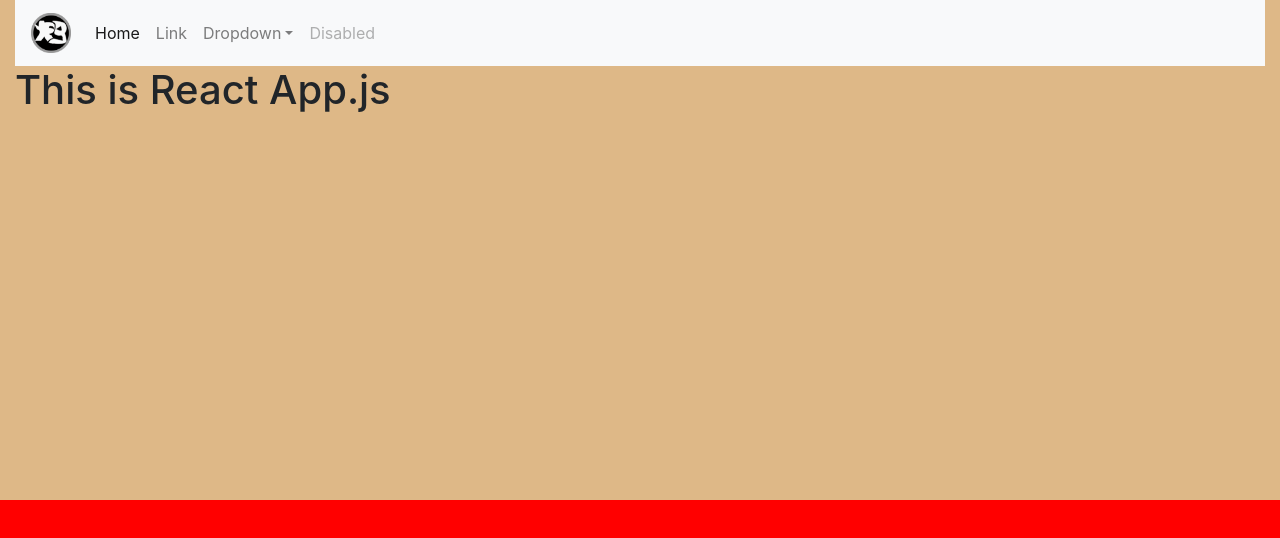
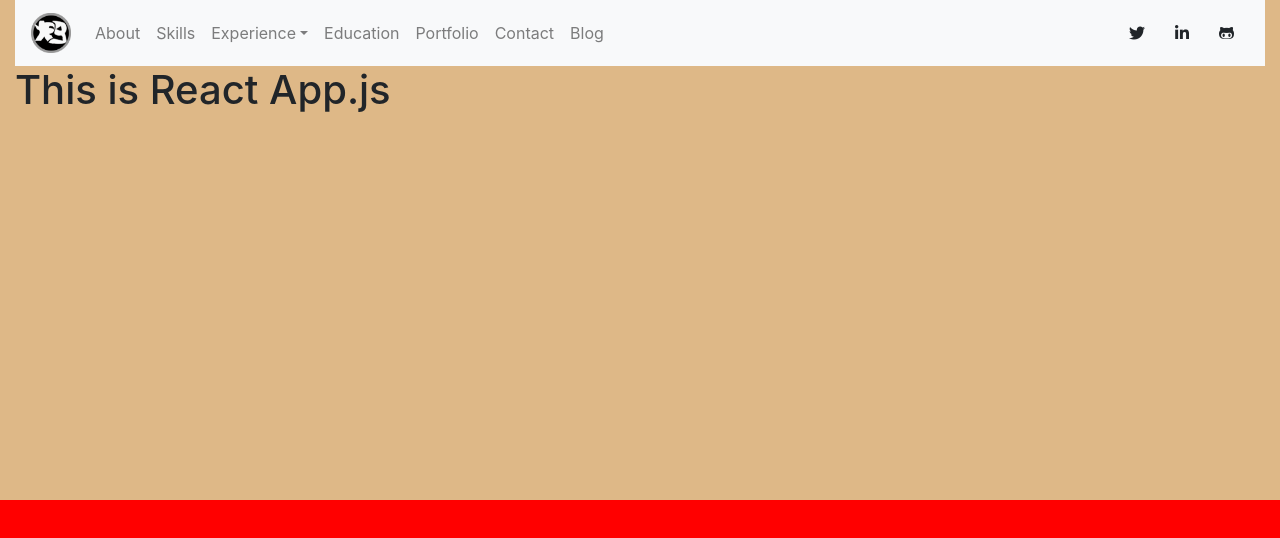
Before and after one commit to RicardoGonzalezJ/react-rgonzalezj.com, a React app: page / in a window 1280 px wide. Shown: the top 538 px of the page. Built offline with nearby package versions, Linux system fonts and the light colour scheme.

Commit message:
navbar component and css created

```diff
--- a/src/components/Navbar.jsx
+++ b/src/components/Navbar.jsx
@@ -1,4 +1,5 @@
 import React from 'react';
+import './navbar.css';
 
 function Navbar() {
   return (
@@ -6,34 +7,82 @@ function Navbar() {
       <a className="navbar-brand" href="#/">
         <img className="navbar-logo" src="../public/images/logo.png" alt="logo" />
       </a>
-      <button className="navbar-toggler" type="button" data-toggle="collapse" data-target="#navbarSupportedContent" aria-controls="navbarSupportedContent" aria-expanded="false" aria-label="Toggle navigation">
+      <button
+        className="navbar-toggler"
+        type="button"
+        data-toggle="collapse"
+        data-target="#navbarSupportedContent"
+        aria-controls="navbarSupportedContent"
+        aria-expanded="false"
+        aria-label="Toggle navigation"
+      >
         <span className="navbar-toggler-icon" />
       </button>
 
       <div className="collapse navbar-collapse" id="navbarSupportedContent">
         <ul className="navbar-nav mr-auto">
-          <li className="nav-item active">
+          <li className="nav-item">
             <a className="nav-link" href="#/">
-Home
+              About
               <span className="sr-only">(current)</span>
             </a>
           </li>
           <li className="nav-item">
-            <a className="nav-link" href="#/">Link</a>
+            <a className="nav-link" href="#/">Skills</a>
           </li>
           <li className="nav-item dropdown">
             <a className="nav-link dropdown-toggle" href="#/" id="navbarDropdown" role="button" data-toggle="dropdown" aria-haspopup="true" aria-expanded="false">
-              Dropdown
+              Experience
             </a>
             <div className="dropdown-menu" aria-labelledby="navbarDropdown">
-              <a className="dropdown-item" href="#/">Action</a>
-              <a className="dropdown-item" href="#/">Another action</a>
+              <a className="dropdown-item" href="#/">Full Stack Web Developer</a>
+              <a className="dropdown-item" href="#/">Process Management</a>
               <div className="dropdown-divider" />
               <a className="dropdown-item" href="#/">Something else here</a>
             </div>
           </li>
           <li className="nav-item">
-            <a className="nav-link disabled" href="#/" tabIndex="-1" aria-disabled="true">Disabled</a>
+            <a className="nav-link" href="#/" tabIndex="-1" aria-disabled="true">Education</a>
+          </li>
+          <li className="nav-item">
+            <a className="nav-link" href="#/" tabIndex="-1" aria-disabled="true">Portfolio</a>
+          </li>
+          <li className="nav-item">
+            <a className="nav-link" href="#/" tabIndex="-1" aria-disabled="true">Contact</a>
+          </li>
+          <li className="nav-item">
+            <a className="nav-link" href="#/" tabIndex="-1" aria-disabled="true">Blog</a>
+          </li>
+        </ul>
+      </div>
+      <div id="social-networks-right">
+        <ul className="navbar-nav right-ul-nav">
+          <li className="nav-item">
+            <a
+              className="btn btn-social-icon btn-twitter"
+              href="##"
+              target="blank"
+            >
+              <i className="fab fa-twitter" />
+            </a>
+          </li>
+          <li className="nav-item">
+            <a
+              className="btn btn-social-icon btn-linkedin"
+              href="https://www.linkedin.com/in/ricardo-gonzalez-ba849822/"
+              target="blank"
+            >
+              <i className="fab fa-linkedin-in" />
+            </a>
+          </li>
+          <li className="nav-item">
+            <a
+              className="btn btn-social-icon btn-github"
+              href="https://www.github.com/RicardoGonzalezJ"
+              target="blank"
+            >
+              <i className="fab fa-github-alt" />
+            </a>
           </li>
         </ul>
       </div>
--- /dev/null
+++ b/src/components/navbar.css
@@ -0,0 +1,24 @@
+.navbar-logo {
+    width: 40px;
+    height: 40px;
+}
+
+.btn-social-icon {
+    margin: 2px;
+}
+
+@media only screen and (max-width: 991px) {
+    button.navbar-toggler {
+        order: 1;
+    }
+    .navbar-nav.right-ul-nav {
+        display: inline;
+        order: 0;
+        margin-right: 0;
+    }
+
+    .navbar-nav.right-ul-nav .nav-item {
+        position: relative;
+        display: inline-flex;
+    }
+}
```
